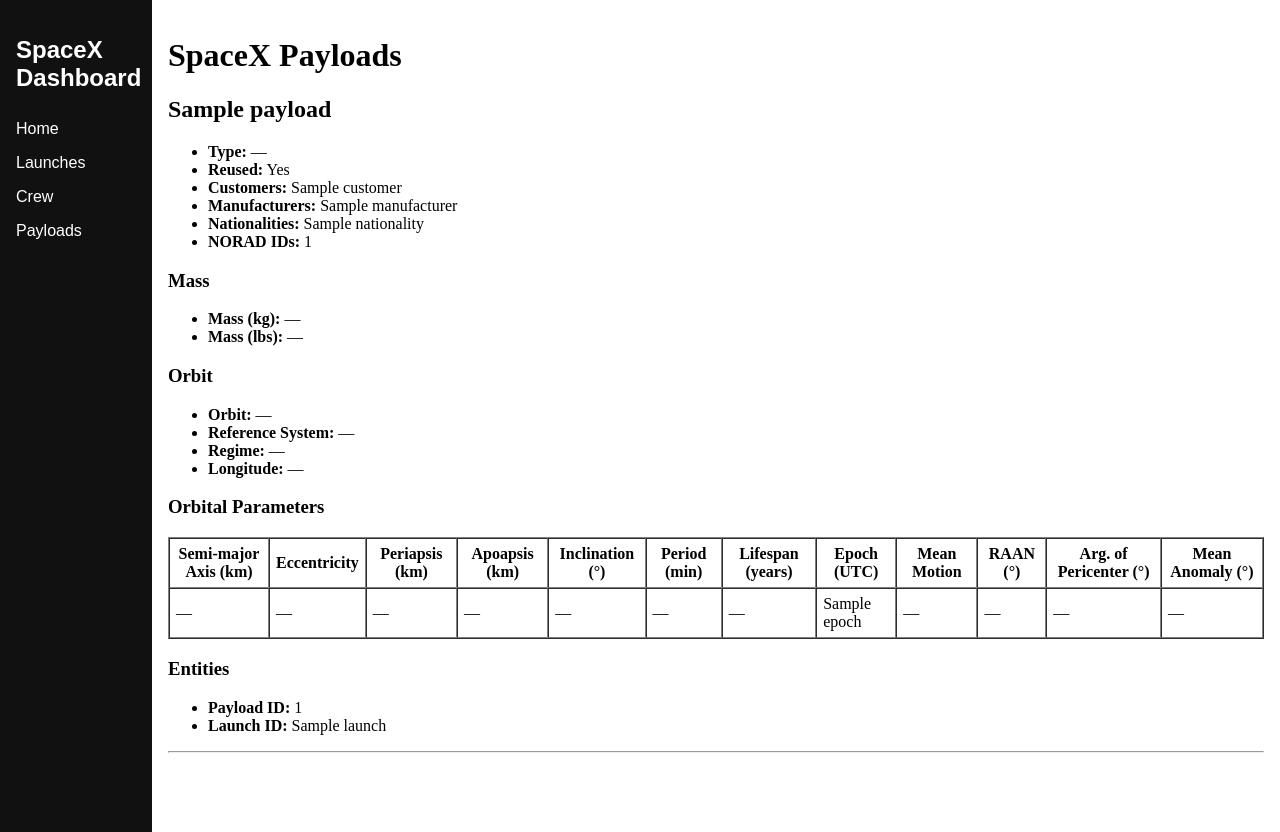
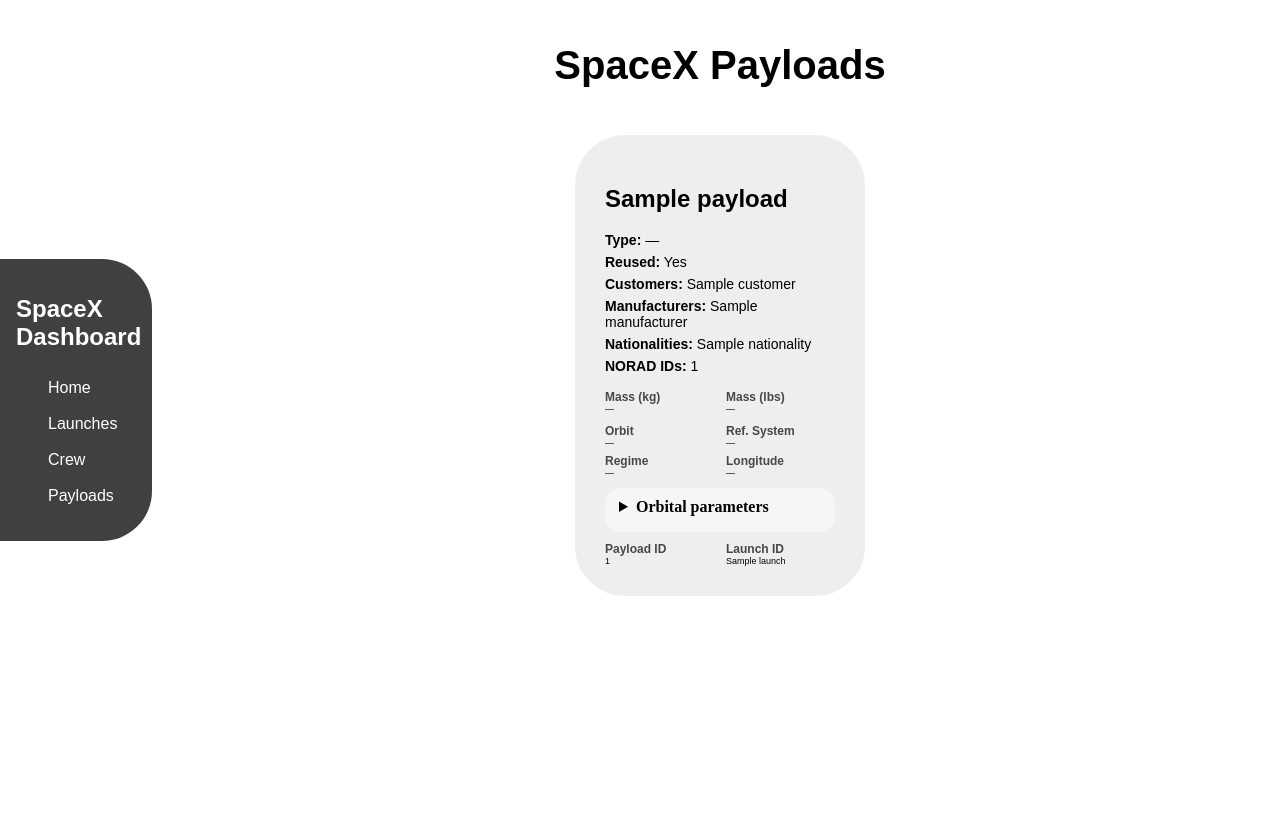
Before and after one commit to SamJ51/spacex, a Django app: template spacex/spacex_app/templates/payload.html in a window 1280 px wide. After the commit the page ends 596 px from the top, so only its background shows below. Run offline with Django 4.2, Linux system fonts and the light colour scheme; the template is opened without the code that fills it: most values are stand-ins (such as "Sample title", 1, 10 or a date in 2020).

Commit message:
Updated payload template to card format + tweaks to crew template and sidebar.

```diff
--- a/spacex/compose.yml
+++ b/spacex/compose.yml
@@ -2,8 +2,11 @@
   django-web:
     build: .
     container_name: django-docker
+    command: python manage.py runserver 0.0.0.0:8000
     ports:
       - "8000:8000"
+    volumes:
+      - .:/app
     environment:
       DJANGO_SECRET_KEY: ${DJANGO_SECRET_KEY}
       DEBUG: ${DEBUG}
--- a/spacex/spacex/settings.py
+++ b/spacex/spacex/settings.py
@@ -38,6 +38,7 @@
     'django.contrib.sessions',
     'django.contrib.messages',
     'django.contrib.staticfiles',
+    'spacex_app',
 ]
 
 MIDDLEWARE = [
--- a/spacex/spacex_app/templates/base.html
+++ b/spacex/spacex_app/templates/base.html
@@ -13,9 +13,15 @@
             width: 120px;
             color: #fff;
             background-color: #111;
-            min-height: 100vh;
             padding: 1rem;
             font-family: Arial, Arial, Helvetica, sans-serif;
+            border-radius: 0px 50px 50px 0px;
+            height: 250px;
+            position: fixed;
+            top: 50%;
+            left: 0;
+            transform: translateY(-50%);
+            opacity: 80%;
         }
 
         nav a {
@@ -23,8 +29,10 @@
             color: #fff;
             background-color: #111;
             text-decoration: none;
-            margin: 0 -1rem;
-            padding: 8px 1rem;
+            margin: 0 0rem;
+            padding: 8px 2rem;
+            border-radius: 50px;
+            margin-bottom: 2px;
         }
 
         nav a.active {
@@ -40,6 +48,7 @@
         main {
             flex: 1;
             padding: 1rem;
+            margin-left: 160px;
         }
     </style>
 </head>
--- a/spacex/spacex_app/templates/payload.html
+++ b/spacex/spacex_app/templates/payload.html
@@ -1,106 +1,185 @@
 {% extends "base.html" %}
 
+{% block extra_css %}
+<style>
+  .card {
+    display: inline-block;
+    padding: 30px;
+    background-color: #eeeeee;
+    border-radius: 50px;
+    margin: 20px;
+    max-width: 230px;
+  }
+
+  .class-structure {
+    display: flex;
+    flex-wrap: wrap;
+    justify-content: center;
+    gap: 20px;
+  }
+
+  .heading {
+    text-align: center;
+    font-size: 40px;
+    font-family: Arial, Helvetica, sans-serif;
+  }
+
+  .card-title,
+  p,
+  h2,
+  h3,
+  li,
+  dt,
+  dd {
+    font-family: Arial, Helvetica, sans-serif;
+  }
+
+  .meta-list {
+    list-style: none;
+    padding-left: 0;
+    margin: 0 0 16px 0;
+  }
+
+  .meta-list li {
+    margin: 6px 0;
+  }
+
+  .btn-link {
+    display: inline-block;
+    padding: 8px 14px;
+    border-radius: 8px;
+    text-decoration: none;
+    background: #111;
+    color: #fff;
+    font-family: Helvetica, Arial, sans-serif;
+    margin: 8px 0 12px 0;
+  }
+
+  .btn-link:hover {
+    opacity: 0.7;
+  }
+
+  details {
+    margin-top: 10px;
+    background: #f6f6f6;
+    border-radius: 16px;
+    padding: 10px 14px;
+  }
+
+  details summary {
+    cursor: pointer;
+    font-weight: bold;
+    margin-bottom: 6px;
+  }
+
+  .kv {
+    display: grid;
+    grid-template-columns: 1fr 1fr;
+    gap: 6px 12px;
+  }
+
+  .kv p {
+    margin: 0;
+    font-size: 9px;
+  }
+
+  .kv strong {
+    display: block;
+    font-size: 12px;
+    opacity: 0.7;
+  }
+
+  li {
+    font-size: 14px;
+  }
+</style>
+{% endblock %}
+
 {% block content %}
-<body>
-  <header>
-    <h1>SpaceX Payloads</h1>
-  </header>
+<h1 class="heading">SpaceX Payloads</h1>
 
+<div class="class-structure">
   {% for p in payloads %}
-    <article class="payload">
-      <h2>{{ p.name|default:"Unnamed payload" }}</h2>
+  <div class="card">
+    <div class="card-body">
+      <h2 class="card-title">{{ p.name|default:"Unnamed payload" }}</h2>
 
-      <!-- High-level summary -->
-      <ul>
+      <!-- Quick facts -->
+      <ul class="meta-list">
         <li><strong>Type:</strong> {{ p.type|default:"—" }}</li>
         <li><strong>Reused:</strong> {{ p.reused|yesno:"Yes,No,Unknown" }}</li>
         <li><strong>Customers:</strong> {% if p.customers %}{{ p.customers|join:", " }}{% else %}—{% endif %}</li>
-        <li><strong>Manufacturers:</strong> {% if p.manufacturers %}{{ p.manufacturers|join:", " }}{% else %}—{% endif %}</li>
-        <li><strong>Nationalities:</strong> {% if p.nationalities %}{{ p.nationalities|join:", " }}{% else %}—{% endif %}</li>
+        <li><strong>Manufacturers:</strong> {% if p.manufacturers %}{{ p.manufacturers|join:", " }}{% else %}—{% endif%}</li>
+        <li><strong>Nationalities:</strong> {% if p.nationalities %}{{ p.nationalities|join:", " }}{% else %}—{% endif%}</li>
         <li><strong>NORAD IDs:</strong> {% if p.norad_ids %}{{ p.norad_ids|join:", " }}{% else %}—{% endif %}</li>
       </ul>
 
       <!-- Mass -->
-      <h3>Mass</h3>
-      <ul>
-        <li><strong>Mass (kg):</strong> {{ p.mass_kg|default:"—" }}</li>
-        <li><strong>Mass (lbs):</strong> {{ p.mass_lbs|default:"—" }}</li>
-      </ul>
+      <div class="kv" aria-label="Mass">
+        <p><strong>Mass (kg)</strong>{{ p.mass_kg|default:"—" }}</p>
+        <p><strong>Mass (lbs)</strong>{{ p.mass_lbs|default:"—" }}</p>
+      </div>
 
       <!-- Orbit -->
-      <h3>Orbit</h3>
-      <ul>
-        <li><strong>Orbit:</strong> {{ p.orbit|default:"—" }}</li>
-        <li><strong>Reference System:</strong> {{ p.reference_system|default:"—" }}</li>
-        <li><strong>Regime:</strong> {{ p.regime|default:"—" }}</li>
-        <li><strong>Longitude:</strong> {{ p.longitude|default:"—" }}</li>
-      </ul>
+      <div class="kv" style="margin-top:10px" aria-label="Orbit">
+        <p><strong>Orbit</strong>{{ p.orbit|default:"—" }}</p>
+        <p><strong>Ref. System</strong>{{ p.reference_system|default:"—" }}</p>
+        <p><strong>Regime</strong>{{ p.regime|default:"—" }}</p>
+        <p><strong>Longitude</strong>{{ p.longitude|default:"—" }}</p>
+      </div>
 
       <!-- Orbital Parameters -->
-      <h3>Orbital Parameters</h3>
-      <table border="1" cellpadding="6" cellspacing="0">
-        <thead>
-          <tr>
-            <th>Semi-major Axis (km)</th>
-            <th>Eccentricity</th>
-            <th>Periapsis (km)</th>
-            <th>Apoapsis (km)</th>
-            <th>Inclination (°)</th>
-            <th>Period (min)</th>
-            <th>Lifespan (years)</th>
-            <th>Epoch (UTC)</th>
-            <th>Mean Motion</th>
-            <th>RAAN (°)</th>
-            <th>Arg. of Pericenter (°)</th>
-            <th>Mean Anomaly (°)</th>
-          </tr>
-        </thead>
-        <tbody>
-          <tr>
-            <td>{{ p.semi_major_axis_km|default:"—" }}</td>
-            <td>{{ p.eccentricity|default:"—" }}</td>
-            <td>{{ p.periapsis_km|default:"—" }}</td>
-            <td>{{ p.apoapsis_km|default:"—" }}</td>
-            <td>{{ p.inclination_deg|default:"—" }}</td>
-            <td>{{ p.period_min|default:"—" }}</td>
-            <td>{{ p.lifespan_years|default:"—" }}</td>
-            <td>{{ p.epoch|slice:":19"|default:"—" }}</td>
-            <td>{{ p.mean_motion|default:"—" }}</td>
-            <td>{{ p.raan|default:"—" }}</td>
-            <td>{{ p.arg_of_pericenter|default:"—" }}</td>
-            <td>{{ p.mean_anomaly|default:"—" }}</td>
-          </tr>
-        </tbody>
-      </table>
+      <details>
+        <summary>Orbital parameters</summary>
+        <div class="kv" aria-label="Orbital parameters">
+          <p><strong>Semi-major Axis (km)</strong>{{ p.semi_major_axis_km|default:"—" }}</p>
+          <p><strong>Eccentricity</strong>{{ p.eccentricity|default:"—" }}</p>
+          <p><strong>Periapsis (km)</strong>{{ p.periapsis_km|default:"—" }}</p>
+          <p><strong>Apoapsis (km)</strong>{{ p.apoapsis_km|default:"—" }}</p>
+          <p><strong>Inclination (°)</strong>{{ p.inclination_deg|default:"—" }}</p>
+          <p><strong>Period (min)</strong>{{ p.period_min|default:"—" }}</p>
+          <p><strong>Lifespan (years)</strong>{{ p.lifespan_years|default:"—" }}</p>
+          <p><strong>Epoch (UTC)</strong>{{ p.epoch|slice:":19"|default:"—" }}</p>
+          <p><strong>Mean Motion</strong>{{ p.mean_motion|default:"—" }}</p>
+          <p><strong>RAAN (°)</strong>{{ p.raan|default:"—" }}</p>
+          <p><strong>Arg. of Pericenter (°)</strong>{{ p.arg_of_pericenter|default:"—" }}</p>
+          <p><strong>Mean Anomaly (°)</strong>{{ p.mean_anomaly|default:"—" }}</p>
+        </div>
+      </details>
 
-      <!-- Dragon Section -->
+      <!-- Dragon subsection -->
       {% if p.dragon %}
-        <h3>Dragon</h3>
       {% with d=p.dragon %}
-          <ul>
+      <details>
+        <summary>Dragon</summary>
+        <ul class="meta-list" style="margin-top:6px">
           <li><strong>Capsule ID:</strong> {{ d.capsule|default:"—" }}</li>
           <li><strong>Flight Time (sec):</strong> {{ d.flight_time_sec|default:"—" }}</li>
           <li><strong>Mass Returned (kg):</strong> {{ d.mass_returned_kg|default:"—" }}</li>
           <li><strong>Mass Returned (lbs):</strong> {{ d.mass_returned_lbs|default:"—" }}</li>
-            <li><strong>Manifest:</strong> {% if d.manifest %}<a href="{{ d.manifest }}" target="_blank" rel="noopener">Open</a>{% else %}—{% endif %}</li>
+          <li>
+            <strong>Manifest:</strong>
+            {% if d.manifest %}
+            <a class="btn-link" href="{{ d.manifest }}" target="_blank" rel="noopener">Open manifest</a>
+            {% else %}—{% endif %}
+          </li>
           <li><strong>Water Landing:</strong> {{ d.water_landing|yesno:"Yes,No,Unknown" }}</li>
           <li><strong>Land Landing:</strong> {{ d.land_landing|yesno:"Yes,No,Unknown" }}</li>
         </ul>
+      </details>
+
       {% endwith %}
       {% endif %}
 
       <!-- Entities / IDs -->
-      <h3>Entities</h3>
-      <ul>
-        <li><strong>Payload ID:</strong> {{ p.id|default:"—" }}</li>
-        <li><strong>Launch ID:</strong> {{ p.launch|default:"—" }}</li>
-      </ul>
-
-      <hr />
-    </article>
+      <div class="kv" aria-label="Entities / IDs" style="margin-top:10px">
+        <p><strong>Payload ID</strong>{{ p.id|default:"—" }}</p>
+        <p><strong>Launch ID</strong>{{ p.launch|default:"—" }}</p>
+      </div>
+    </div>
+  </div>
   {% empty %}
   <p>No payload data available.</p>
   {% endfor %}
-</body>
-</html>
+</div>
 {% endblock %}
```
Also changed, not shown: spacex/spacex_app/templates/crew.html (+33 -6 lines). Lines whose indentation alone changed are shown as unchanged.
